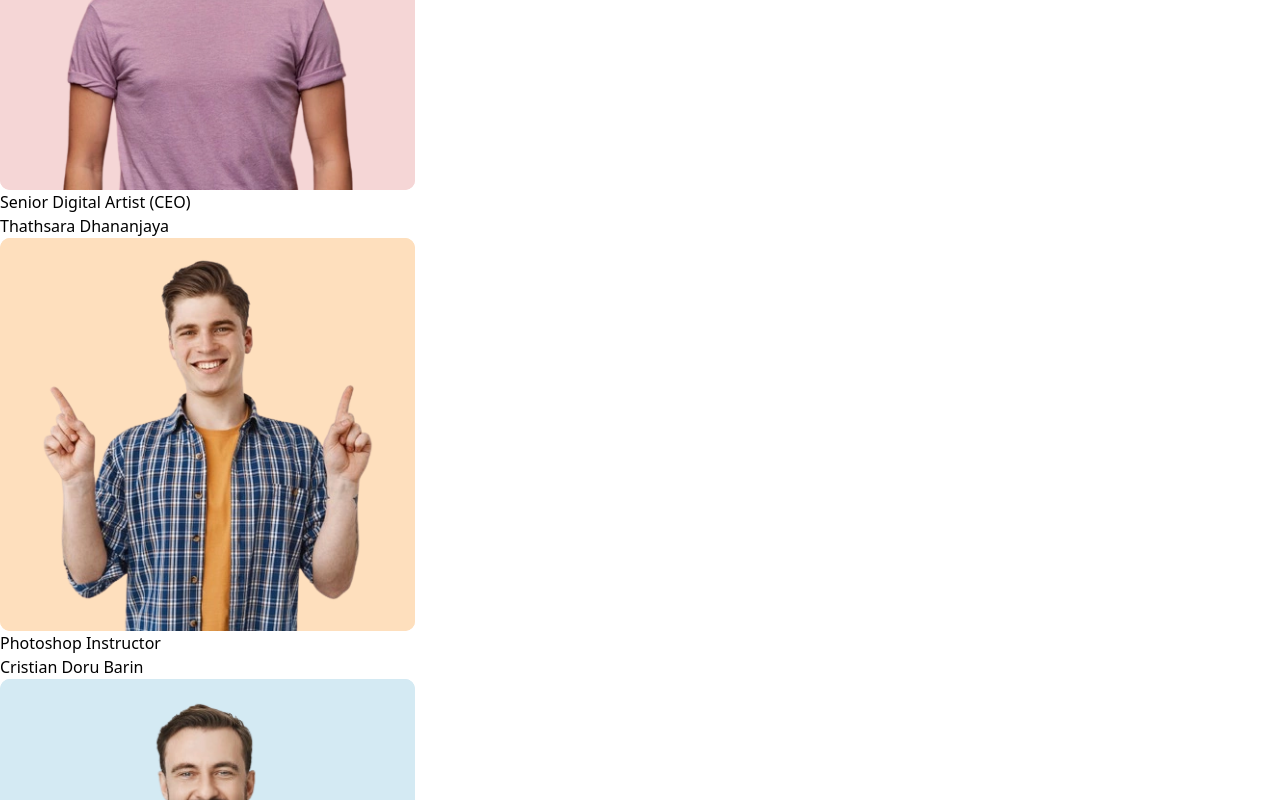
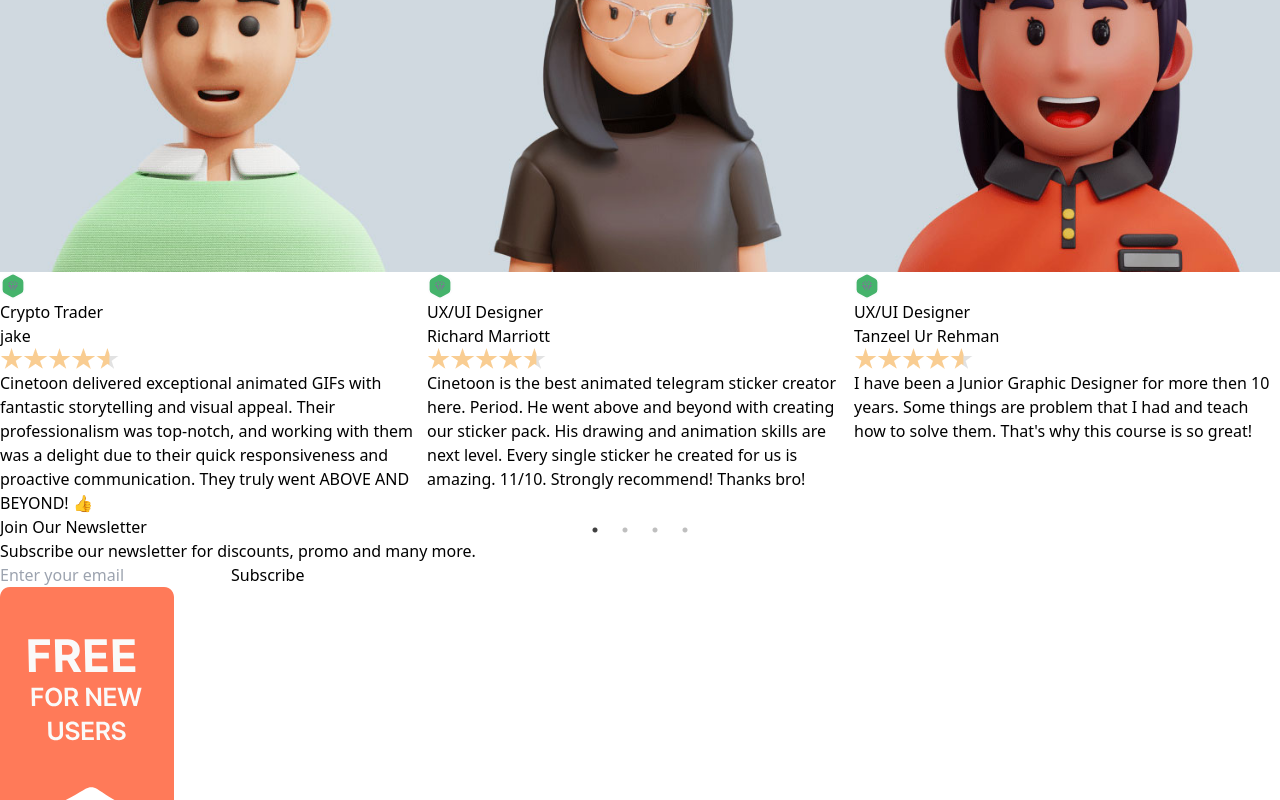
Before and after one commit to ChamithuRuberu/cinetoon, a Next.js app: page / in a window 1280 px wide. Shown: the part 3221-4021 px from the top of the page. Built offline with nearby package versions, Linux system fonts and the light colour scheme.

Commit message:
testimonials updated

```diff
--- a/src/app/page.tsx
+++ b/src/app/page.tsx
@@ -17,7 +17,7 @@
       <Technologies />
       <Intro />
       <Services/>
-      <About />
+      {/* <About /> */}
       <MultipleItems/>
       <Newsletter />
       <Footer />
--- a/src/components/testimonials/Testimonials.tsx
+++ b/src/components/testimonials/Testimonials.tsx
@@ -16,18 +16,18 @@
 
 const postData: DataType[] = [
     {
-        profession: 'UX/UI Designer',
-        name: 'Andrew Williams',
+        profession: 'Crypto Trader',
+        name: 'jake',
         imgSrc: '/students/user-1.jpg',
         starimg: '/students/stars.png',
-        detail: "I have been a Junior Graphic Designer for more then 10 years. Some things are problem that I had and teach how to solve them. That's why this course is so great!"
+        detail: "Cinetoon delivered exceptional animated GIFs with fantastic storytelling and visual appeal. Their professionalism was top-notch, and working with them was a delight due to their quick responsiveness and proactive communication. They truly went ABOVE AND BEYOND! 👍"
     },
     {
         profession: 'UX/UI Designer',
-        name: 'Cristian Doru Barin',
+        name: 'Richard Marriott',
         imgSrc: '/students/user-2.jpg',
         starimg: '/students/stars.png',
-        detail: "I have been a Junior Graphic Designer for more then 10 years. Some things are problem that I had and teach how to solve them. That's why this course is so great!"
+        detail: "Cinetoon is the best animated telegram sticker creator here. Period. He went above and beyond with creating our sticker pack. His drawing and animation skills are next level. Every single sticker he created for us is amazing. 11/10. Strongly recommend! Thanks bro!"
     },
     {
         profession: 'UX/UI Designer',
```
